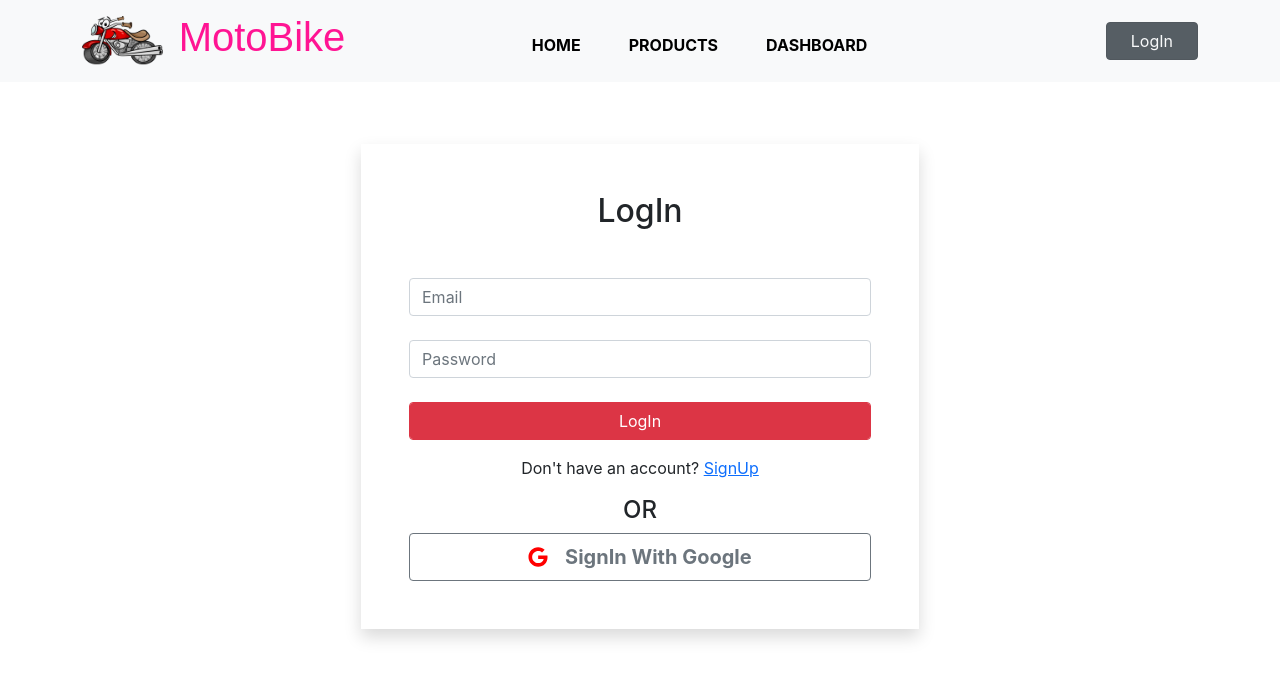
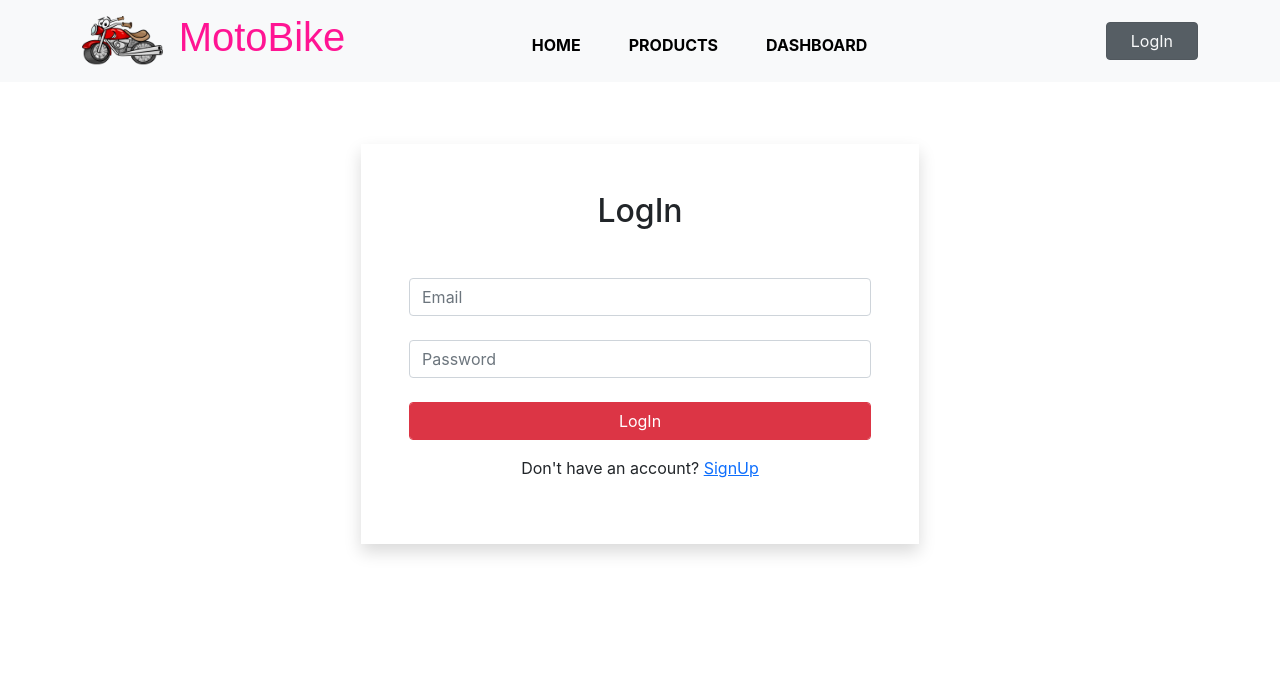
Before and after one commit to loknathsd/moto-bike-shop-client, a React (Create React App) app: page /login in a window 1280 px wide. Shown: the top 680 px of the page. Built offline with nearby package versions, Linux system fonts and the light colour scheme.

Commit message:
updated login page

```diff
--- a/src/components/Dashboard/Login/Login/Login.js
+++ b/src/components/Dashboard/Login/Login/Login.js
@@ -133,10 +133,7 @@ const Login = () => {
                         <br />
                         <input className='form-control btn btn-danger' type="submit" value={newUser? 'SignUp':'LogIn'}/>
                         <p className='mt-3'>{newUser ? 'Have you already an account?' : "Don't have an account?"} <Link onClick={() => setNewUser(!newUser)}>{newUser ? 'Login' : 'SignUp'}</Link></p>
-
                     </form>
-                    <h4>OR</h4>
-                    <button onClick={handleGoogleSignIn} style={{fontSize:'20px'}} className='btn btn-outline-secondary form-control fw-bold p-2'><FontAwesomeIcon style={{ color: 'red', marginRight: '12px' }} icon={faGoogle} size='1x' /> SignIn With Google</button>
                 </div>
             </div>
         </section>
--- a/src/components/Dashboard/Login/PrivateRoute/PrivateRoute.js
+++ b/src/components/Dashboard/Login/PrivateRoute/PrivateRoute.js
@@ -3,7 +3,7 @@ import { Redirect, Route } from 'react-router-dom';
 import { ContextUser } from '../../../../App';
 
 const PrivateRoute = ({children,...rest}) => {
-    const [loggedInUser] = useContext(ContextUser)
+    const [loggedInUser,setLoggedInUser] = useContext(ContextUser)
     return (
         <Route
         {...rest}
--- a/src/components/Home/Purchase/Purchase.js
+++ b/src/components/Home/Purchase/Purchase.js
@@ -76,7 +76,6 @@ const Purchase = () => {
                                 {errors.phoneRequired && <span>This field is required</span>}
 
                                 <input className='form-control mt-3 btn btn-danger' type="submit" />
-
                             </form>
                         </div>
                     </div>
```
